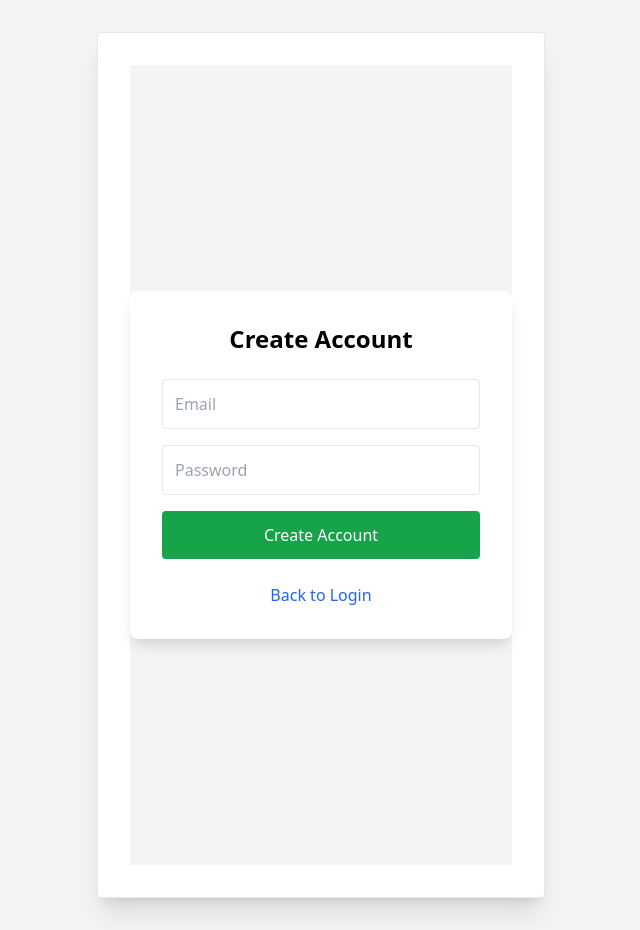
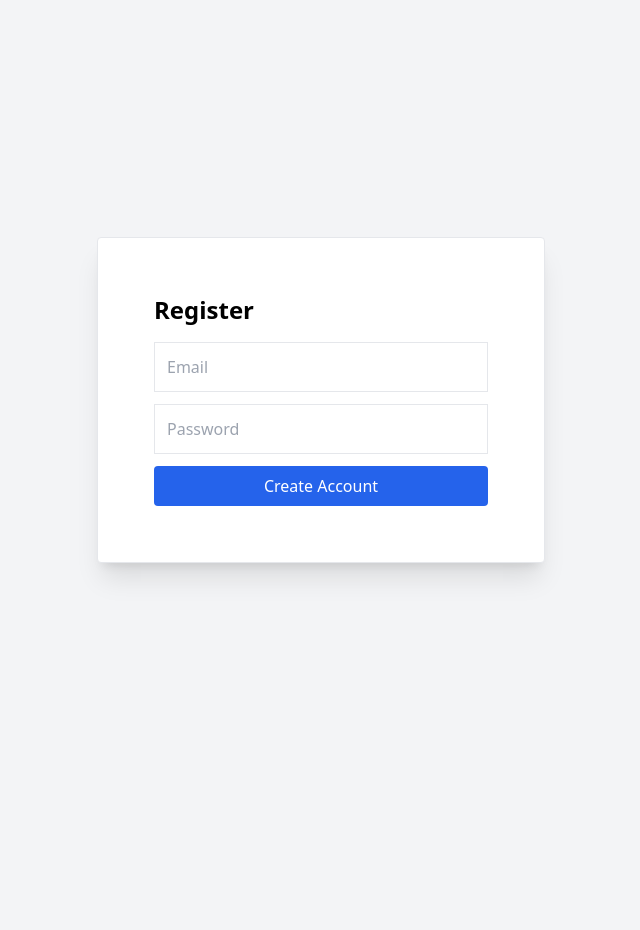
Before and after one commit to brettkues/cardealer-ai, a Next.js app: page /register in a window 1280 px wide. Shown: the whole page, without its empty margins (319-959 px from the left). After the commit the page ends 800 px from the top, so only its background shows below. Built offline with nearby package versions, Linux system fonts and the light colour scheme.

Commit message:
Update page.js

```diff
--- a/app/(auth)/register/page.js
+++ b/app/(auth)/register/page.js
@@ -1,75 +1,51 @@
 "use client";
 
 import { useState } from "react";
-import { useRouter } from "next/navigation";
+import { auth } from "../../../lib/firebase";
 import { createUserWithEmailAndPassword } from "firebase/auth";
-import { auth, db } from "../../../lib/firebase";
-import { doc, setDoc } from "firebase/firestore";
 
 export default function RegisterPage() {
-  const router = useRouter();
   const [email, setEmail] = useState("");
-  const [password, setPassword] = useState("");
+  const [pw, setPw] = useState("");
   const [error, setError] = useState("");
 
-  const handleRegister = async (e) => {
-    e.preventDefault();
-    setError("");
-
+  const register = async () => {
     try {
-      // Create Firebase user account
-      const userCredential = await createUserWithEmailAndPassword(auth, email, password);
-      const user = userCredential.user;
-
-      // Create user record in Firestore with default role: "user"
-      await setDoc(doc(db, "users", user.uid), {
-        email: user.email,
-        role: "user",
-        createdAt: new Date().toISOString()
-      });
-
-      router.push("/dashboard");
+      await createUserWithEmailAndPassword(auth, email, pw);
+      window.location.href = "/dashboard";
     } catch (err) {
-      console.error(err);
       setError("Registration failed.");
     }
   };
 
   return (
-    <div className="flex items-center justify-center min-h-screen bg-gray-100 text-black">
-      <div className="w-full max-w-md bg-white shadow-lg rounded-lg p-8">
-        <h1 className="text-2xl font-semibold mb-6 text-center">Create Account</h1>
+    <div className="p-6 max-w-md mx-auto">
+      <h1 className="text-2xl font-semibold mb-4">Register</h1>
 
-        {error && <p className="text-red-500 text-center mb-4">{error}</p>}
-
-        <form onSubmit={handleRegister} className="space-y-4">
       <input
         type="email"
         placeholder="Email"
-            className="w-full p-3 border rounded"
+        className="border p-3 w-full mb-3"
         value={email}
         onChange={(e) => setEmail(e.target.value)}
-            required
       />
 
       <input
         type="password"
         placeholder="Password"
-            className="w-full p-3 border rounded"
-            value={password}
-            onChange={(e) => setPassword(e.target.value)}
-            required
+        className="border p-3 w-full mb-3"
+        value={pw}
+        onChange={(e) => setPw(e.target.value)}
       />
 
-          <button className="w-full bg-green-600 text-white py-3 rounded hover:bg-green-700 transition">
+      <button
+        onClick={register}
+        className="bg-blue-600 text-white py-2 w-full rounded"
+      >
         Create Account
       </button>
-        </form>
 
-        <div className="text-center mt-6">
-          <a href="/login" className="text-blue-600 hover:underline">Back to Login</a>
-        </div>
-      </div>
+      {error && <p className="text-red-600 mt-3">{error}</p>}
     </div>
   );
 }
```
Lines whose indentation alone changed are shown as unchanged.
